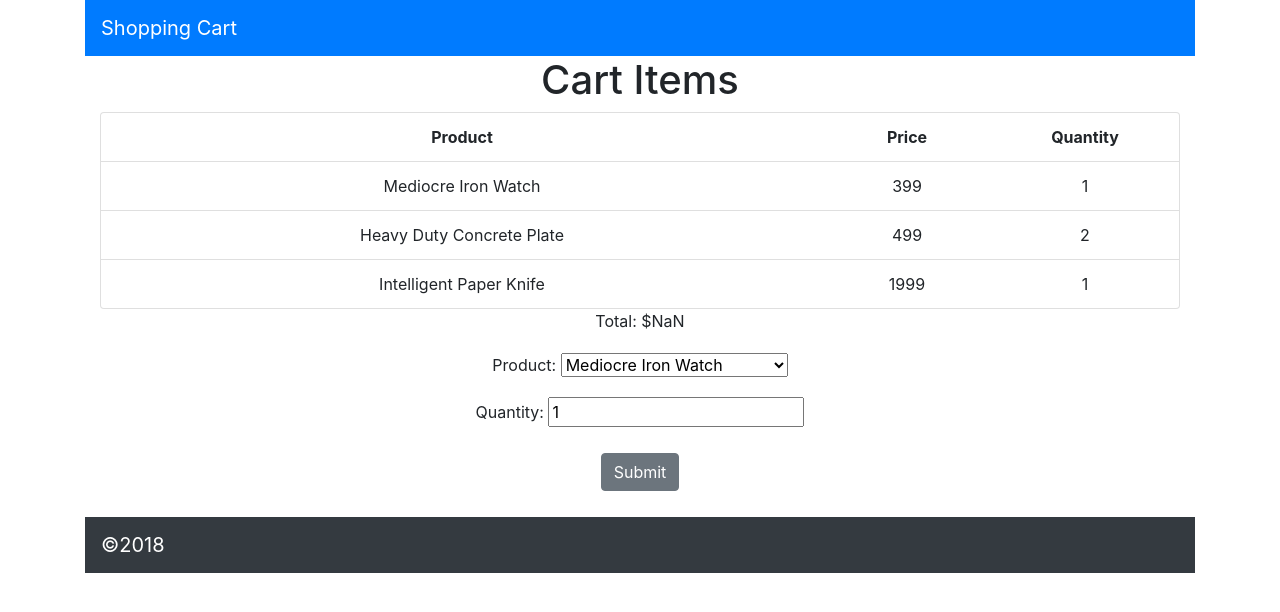
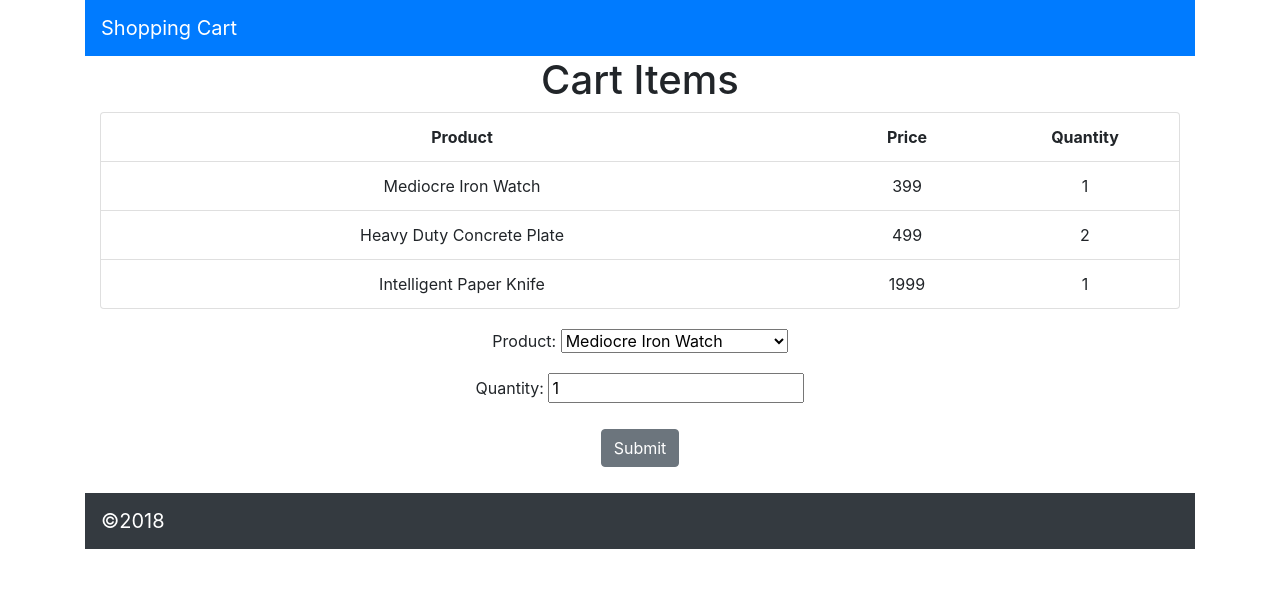
Before and after one commit to webpagepro/create-react-app-shopping-cart, a React (Create React App) app: page / in a window 1280 px wide. Shown: the top 612 px of the page. Built offline with nearby package versions, Linux system fonts and the light colour scheme.

Commit message:
final submission

```diff
--- a/src/components/CartItems/CartItems.js
+++ b/src/components/CartItems/CartItems.js
@@ -9,10 +9,6 @@ const CartItems = (props) => {
         return <CartItem key={item.id} item={item} />
       })
 
-      let total = cartItems.reduce((acc, item) => {
-        console.log("product cartitems:", item)
-        return acc + (item.priceInCents * item.quantity)
-      }, 0)
 
       return (
         <div className="container">
@@ -27,7 +23,7 @@ const CartItems = (props) => {
             </div>
             {cartItems}
           </div>
-         Total: ${(total/100).toFixed(2)}
+
         </div>
       )
     }
```
